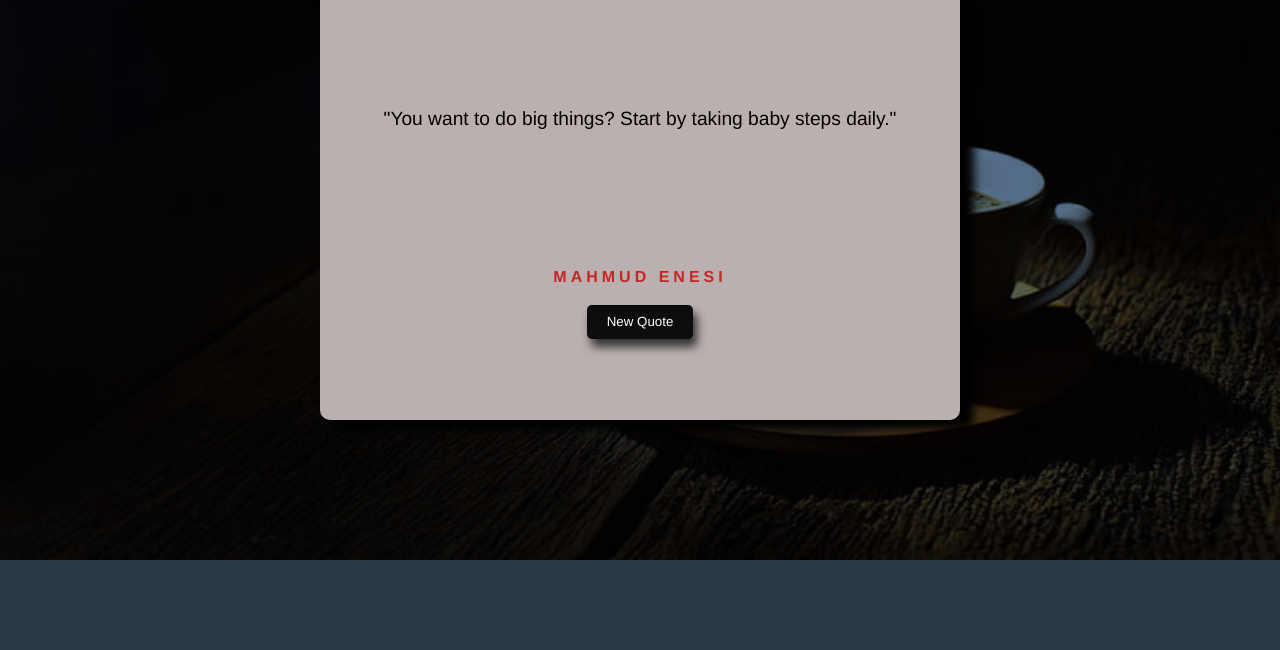
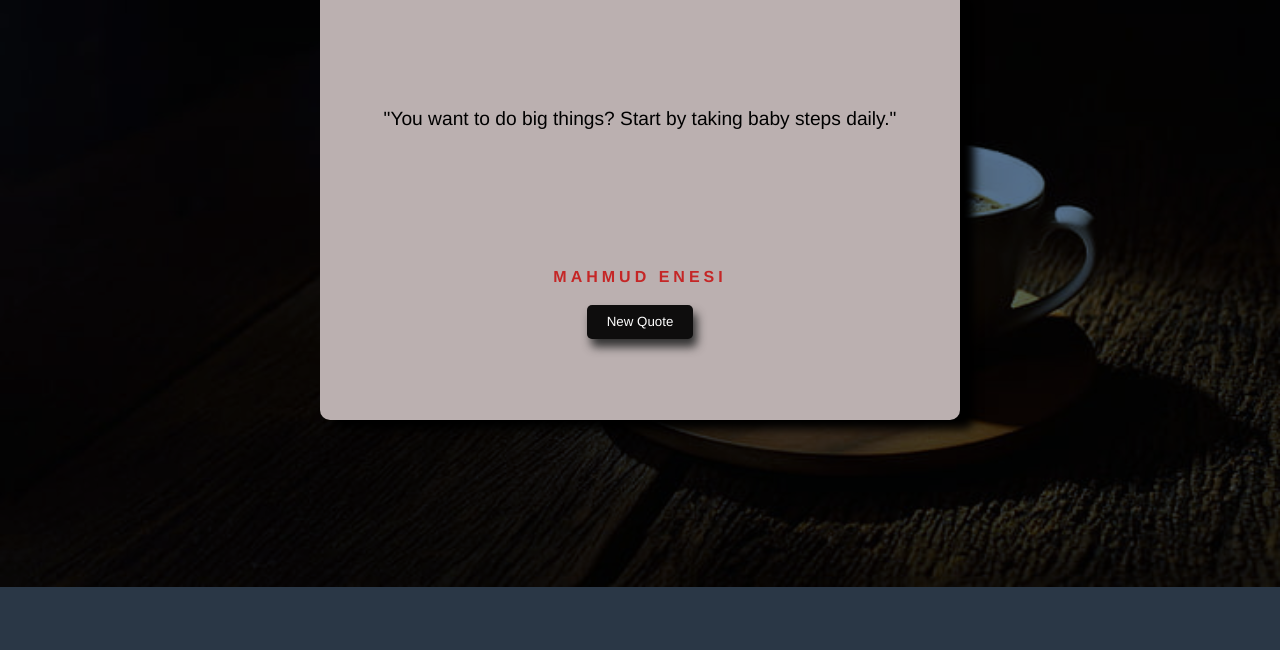
Before and after one commit to Mahmud1087/Random-quote-generator, a plain HTML site: page index.html in a window 1280 px wide. Shown: the part 150-800 px from the top of the page. Drawn offline with Linux system fonts and the light colour scheme.

Commit message:
Update style.css

```diff
--- a/style.css
+++ b/style.css
@@ -16,7 +16,7 @@ body {
     background: url(bg1.jfif);
     background: #2a3746 url(bg3.jpg) no-repeat center;
     background-blend-mode: overlay;
-    background-size: 100vw 100vh;
+    background-size: cover;
 }
 
 .container {
```
